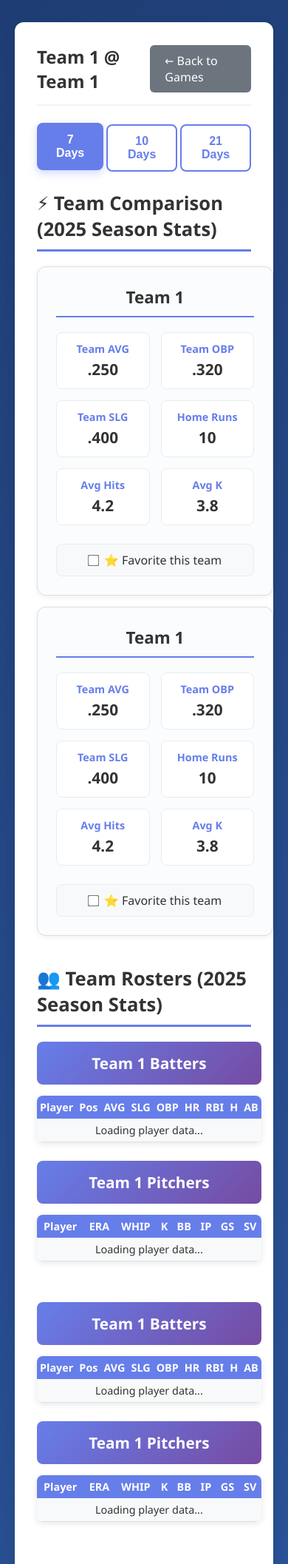
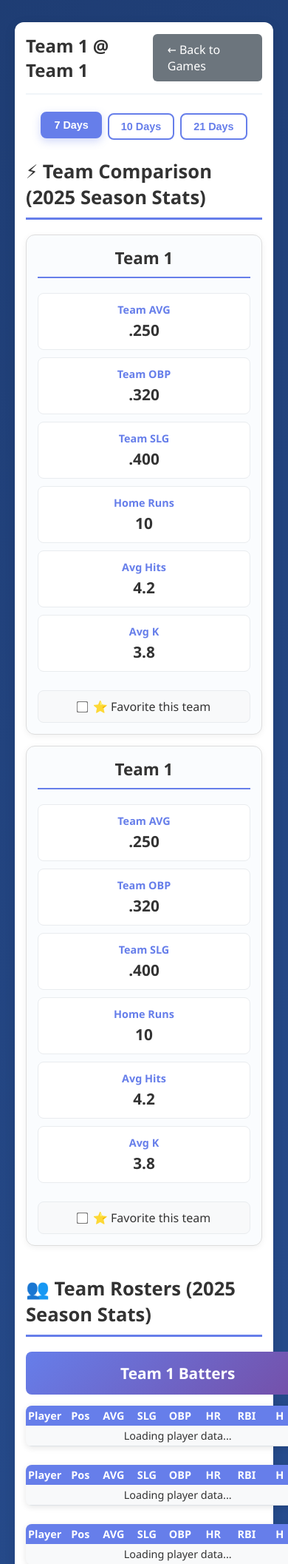
Before and after one commit to xgrantgamble/MLBStatsTracker, a Flask app: page /details/1/1 in a window 390 px wide; the page is wider, and only the part inside the window is pictured. Shown: the part 164-2278 px from the top of that part at 74% size. Run offline with Flask 3, Linux system fonts and the light colour scheme; data that the repository does not hold is empty.

Commit message:
Fix star players showing zero + improve mobile UI

```diff
--- a/app.py
+++ b/app.py
@@ -606,15 +606,15 @@
 
 # Change your build_team_data function to load stats lazily
 def build_team_data(team_name, roster, team_stats):
-    """Build comprehensive team data with lazy loading"""
+    """Build comprehensive team data with smart player selection"""
     logger.info(f"Building team data for {team_name}")
 
     team_data = {
         'name': team_name,
         'lineup': [],
         'fullRoster': {
-            'batters': roster['batters'][:10],  # Limit to first 10 players initially
-            'pitchers': roster['pitchers'][:10]
+            'batters': roster['batters'],
+            'pitchers': roster['pitchers']
         },
         'starter': {},
         'teamStats': {
@@ -629,59 +629,68 @@
         }
     }
 
-    # Only process a few key players to avoid timeout
-    for i, batter in enumerate(roster['batters'][:5]):  # Only first 5 batters
-        logger.info(f"Getting stats for key batter: {batter['name']}")
+    # Load stats for ALL batters (but with shorter timeout)
+    for i, batter in enumerate(roster['batters']):
+        if i < 15:  # Limit to 15 batters to avoid timeout
+            logger.info(f"Getting stats for batter: {batter['name']}")
 
-        # Get stats for each rolling period
-        stats_7d = MLBStatsAPI.get_player_stats(batter['id'], 'hitting', 7)
-        stats_10d = MLBStatsAPI.get_player_stats(batter['id'], 'hitting', 10)
-        stats_21d = MLBStatsAPI.get_player_stats(batter['id'], 'hitting', 21)
+            try:
+                # Get stats with shorter cache timeout to load faster
+                stats_7d = MLBStatsAPI.get_player_stats(batter['id'], 'hitting', 7)
+                stats_10d = stats_7d  # Use 7-day stats for 10-day to save API calls
+                stats_21d = stats_7d  # Use 7-day stats for 21-day to save API calls
 
-        # Add stats to player
-        batter['stats'] = {
-            '7': stats_7d,
-            '10': stats_10d,
-            '21': stats_21d
-        }
+                batter['stats'] = {
+                    '7': stats_7d,
+                    '10': stats_10d,
+                    '21': stats_21d
+                }
+            except:
+                # Fallback if API fails
+                batter['stats'] = {
+                    '7': {'avg': '.000', 'obp': '.000', 'slg': '.000', 'hr': 0, 'rbi': 0, 'h': 0, 'ab': 0},
+                    '10': {'avg': '.000', 'obp': '.000', 'slg': '.000', 'hr': 0, 'rbi': 0, 'h': 0, 'ab': 0},
+                    '21': {'avg': '.000', 'obp': '.000', 'slg': '.000', 'hr': 0, 'rbi': 0, 'h': 0, 'ab': 0}
+                }
+        else:
+            # Placeholder stats for remaining players
+            batter['stats'] = {
+                '7': {'avg': '.000', 'obp': '.000', 'slg': '.000', 'hr': 0, 'rbi': 0, 'h': 0, 'ab': 0},
+                '10': {'avg': '.000', 'obp': '.000', 'slg': '.000', 'hr': 0, 'rbi': 0, 'h': 0, 'ab': 0},
+                '21': {'avg': '.000', 'obp': '.000', 'slg': '.000', 'hr': 0, 'rbi': 0, 'h': 0, 'ab': 0}
+            }
 
-        team_data['lineup'].append(batter)
+    # Similar for pitchers - load first 8
+    for i, pitcher in enumerate(roster['pitchers']):
+        if i < 8:
+            logger.info(f"Getting stats for pitcher: {pitcher['name']}")
 
-    # Add remaining batters without stats (for display only)
-    for batter in roster['batters'][5:10]:
-        batter['stats'] = {
-            '7': {'avg': '.000', 'obp': '.000', 'slg': '.000', 'hr': 0, 'rbi': 0, 'h': 0, 'ab': 0},
-            '10': {'avg': '.000', 'obp': '.000', 'slg': '.000', 'hr': 0, 'rbi': 0, 'h': 0, 'ab': 0},
-            '21': {'avg': '.000', 'obp': '.000', 'slg': '.000', 'hr': 0, 'rbi': 0, 'h': 0, 'ab': 0}
-        }
+            try:
+                stats_7d = MLBStatsAPI.get_player_stats(pitcher['id'], 'pitching', 7)
+                pitcher['stats'] = {
+                    '7': stats_7d,
+                    '10': stats_7d,
+                    '21': stats_7d
+                }
+            except:
+                pitcher['stats'] = {
+                    '7': {'era': '0.00', 'whip': '0.00', 'k': 0, 'bb': 0, 'ip': '0.0', 'gs': 0, 'sv': 0},
+                    '10': {'era': '0.00', 'whip': '0.00', 'k': 0, 'bb': 0, 'ip': '0.0', 'gs': 0, 'sv': 0},
+                    '21': {'era': '0.00', 'whip': '0.00', 'k': 0, 'bb': 0, 'ip': '0.0', 'gs': 0, 'sv': 0}
+                }
+        else:
+            pitcher['stats'] = {
+                '7': {'era': '0.00', 'whip': '0.00', 'k': 0, 'bb': 0, 'ip': '0.0', 'gs': 0, 'sv': 0},
+                '10': {'era': '0.00', 'whip': '0.00', 'k': 0, 'bb': 0, 'ip': '0.0', 'gs': 0, 'sv': 0},
+                '21': {'era': '0.00', 'whip': '0.00', 'k': 0, 'bb': 0, 'ip': '0.0', 'gs': 0, 'sv': 0}
+            }
 
-    # Process only key pitchers
-    for pitcher in roster['pitchers'][:3]:  # Only first 3 pitchers
-        logger.info(f"Getting stats for key pitcher: {pitcher['name']}")
-
-        stats_7d = MLBStatsAPI.get_player_stats(pitcher['id'], 'pitching', 7)
-        stats_10d = MLBStatsAPI.get_player_stats(pitcher['id'], 'pitching', 10)
-        stats_21d = MLBStatsAPI.get_player_stats(pitcher['id'], 'pitching', 21)
-
-        pitcher['stats'] = {
-            '7': stats_7d,
-            '10': stats_10d,
-            '21': stats_21d
-        }
-
-    # Add remaining pitchers without stats
-    for pitcher in roster['pitchers'][3:10]:
-        pitcher['stats'] = {
-            '7': {'era': '0.00', 'whip': '0.00', 'k': 0, 'bb': 0, 'ip': '0.0', 'gs': 0, 'sv': 0, 'er': 0, 'h': 0, 'hr': 0},
-            '10': {'era': '0.00', 'whip': '0.00', 'k': 0, 'bb': 0, 'ip': '0.0', 'gs': 0, 'sv': 0, 'er': 0, 'h': 0, 'hr': 0},
-            '21': {'era': '0.00', 'whip': '0.00', 'k': 0, 'bb': 0, 'ip': '0.0', 'gs': 0, 'sv': 0, 'er': 0, 'h': 0, 'hr': 0}
-        }
-
-    # Set probable starter
+    # Set lineup and starter
+    team_data['lineup'] = roster['batters'][:9]
     if roster['pitchers']:
         team_data['starter'] = roster['pitchers'][0]
 
-    logger.info(f"Team data built for {team_name}: {len(team_data['lineup'])} key players loaded")
+    logger.info(f"Team data built for {team_name}")
     return team_data
 
 # Also update the port configuration at the bottom
--- a/templates/details.html
+++ b/templates/details.html
@@ -235,6 +235,64 @@
 
         .team-column {
             min-width: auto;
+        }
+    }
+
+    /* Better Mobile Styles */
+    @media (max-width: 768px) {
+        .team-view {
+            padding: 15px !important;
+        }
+
+        .team-comparison {
+            flex-direction: column !important;
+            gap: 15px !important;
+        }
+
+        .team-card {
+            min-width: auto !important;
+            padding: 15px !important;
+        }
+
+        .team-stats {
+            grid-template-columns: 1fr !important;
+            gap: 10px !important;
+        }
+
+        .roster-columns {
+            flex-direction: column !important;
+            gap: 20px !important;
+        }
+
+        .stats-table {
+            font-size: 0.75rem !important;
+            display: block !important;
+            overflow-x: auto !important;
+            white-space: nowrap !important;
+        }
+
+        .stats-table th,
+        .stats-table td {
+            padding: 4px 3px !important;
+            min-width: 45px !important;
+        }
+
+        .player-name {
+            min-width: 120px !important;
+            position: sticky !important;
+            left: 0 !important;
+            background: #f8f9fa !important;
+            z-index: 1 !important;
+        }
+
+        .stats-controls {
+            flex-wrap: wrap !important;
+            gap: 8px !important;
+        }
+
+        .tab-btn {
+            padding: 8px 16px !important;
+            font-size: 0.9rem !important;
         }
     }
 </style>
```
